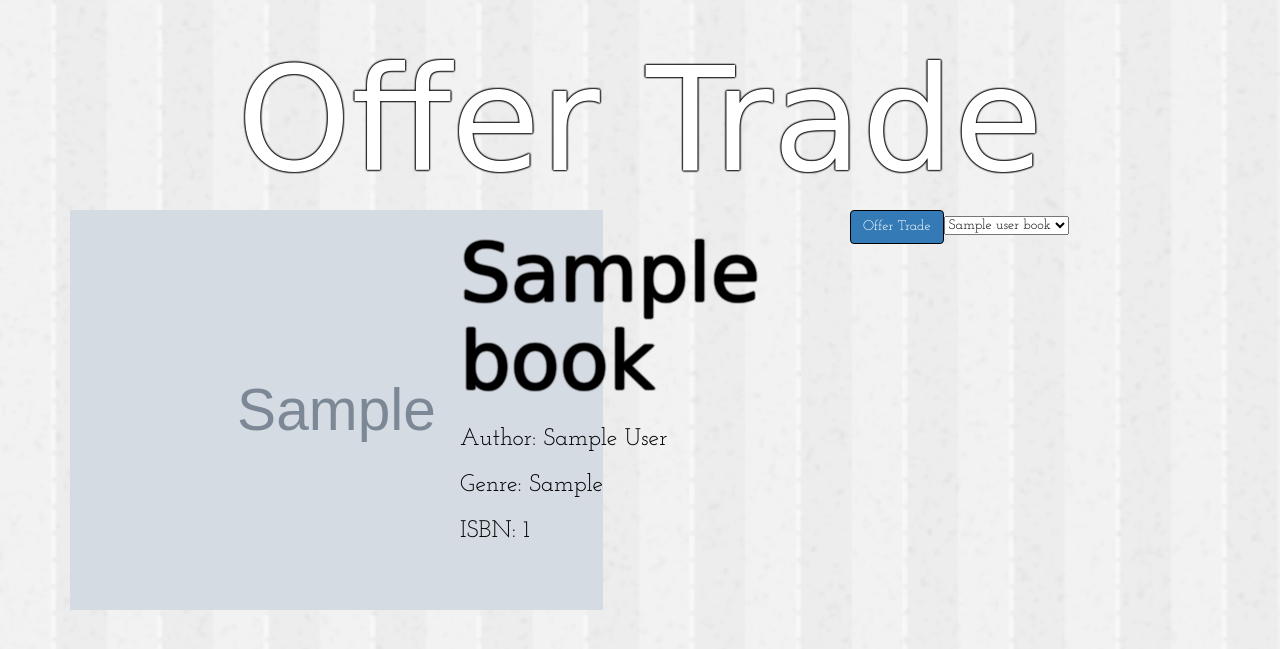
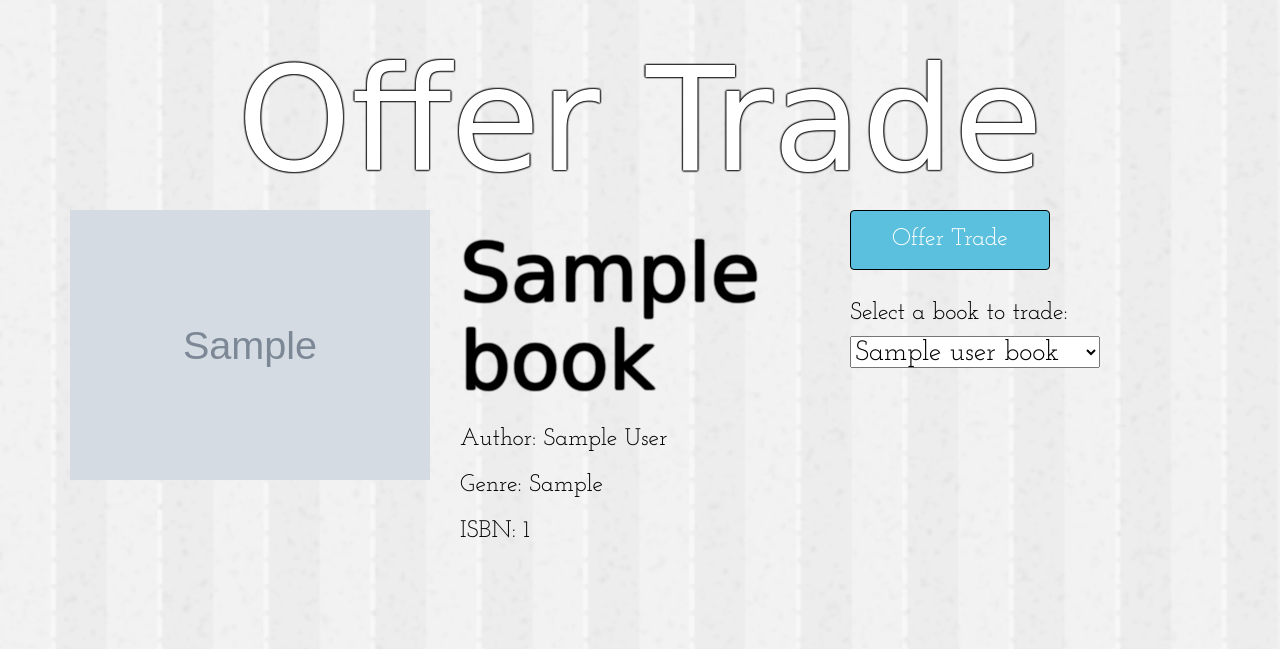
Before and after one commit to bolducp/user_auth_book_trader, a Node server app: template views/tradeScreen.jade in a window 1280 px wide. Shown: the part 52-701 px from the top of the page. Run offline with Node 20, Linux system fonts and the light colour scheme; tables that the repository leaves empty hold one stand-in row (values such as "Sample post"); the template is opened without the code that fills it: values that come from a table or form of the project are taken from there, most other values are stand-ins (such as "Sample title", 1, 10 or a date in 2020); grey boxes marked "Sample" are stand-in pictures; some libraries are stand-ins or nearby versions; some web fonts are replaced.

Commit message:
heroku functional, formatting updates

```diff
--- a/public/css/tradeScreen.css
+++ b/public/css/tradeScreen.css
@@ -12,7 +12,18 @@ body {
 }
 
 img {
-  height: 400px;
+  width: 100%;
+}
+
+select {
+  width: 250px;
+  font-size: 28px;
+}
+.btn {
+  margin-bottom: 10px;
+  width: 200px;
+  height: 60px;
+  font-size: 24px;
 }
 
 h1 {
--- a/public/js/transactions.js
+++ b/public/js/transactions.js
@@ -15,7 +15,7 @@ function acceptTrade() {
     data: {tradeId: tradeId}
   }).success(function(data){
     console.log("accepted?");
-    // location.href="/profile/transactions";
+    location.href="/profile/transactions";
   })
   .fail(function(err){
     console.log("error accepting transaction", err);
--- a/views/tradeScreen.jade
+++ b/views/tradeScreen.jade
@@ -15,7 +15,8 @@ block content
       h3 Genre: #{book.genre}
       h3 ISBN: #{book.isbn}
     .col-xs-4
-      button.btn.btn-primary Offer Trade
+      button.btn.btn-info Offer Trade
+      h3 Select a book to trade:
       select#offeredBook(data-bookoffered = book.id)
         each userBook in userBooks
           option(data-bookdesired = userBook.id) #{userBook.title}
```
